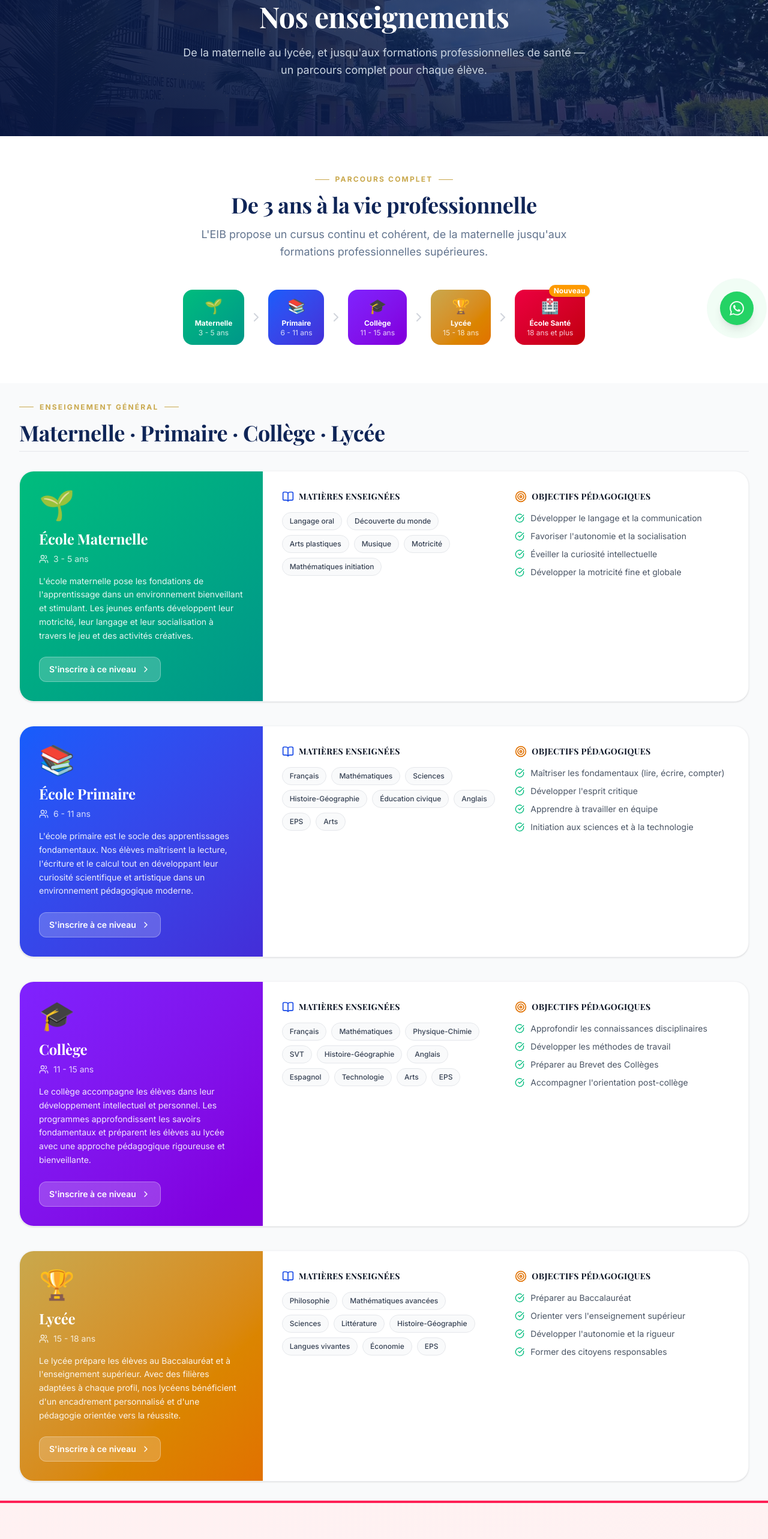
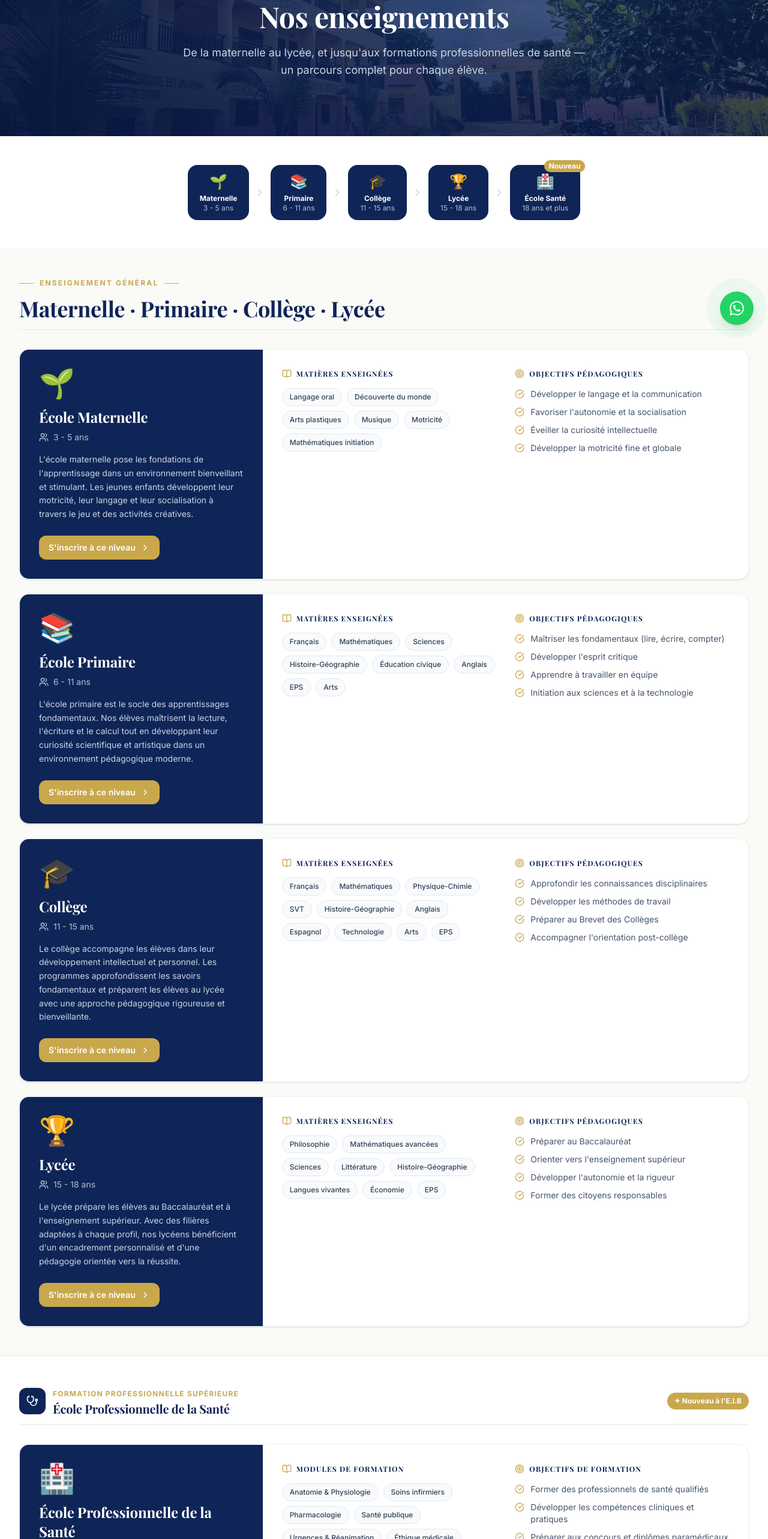
Before and after one commit to Barry-webdev/EIB-School, a Next.js app in the folder Frontend/: page /enseignements in a window 1280 px wide. Shown: the part 234-2800 px from the top of the page at 60% size. Built offline with nearby package versions, Linux system fonts and the light colour scheme.

Commit message:
refactor: enseignements et inscriptions - couleurs uniformes navy/gold

```diff
--- a/Frontend/src/app/enseignements/page.tsx
+++ b/Frontend/src/app/enseignements/page.tsx
@@ -10,6 +10,7 @@ import {
   ChevronRight,
   Target,
   Stethoscope,
+  GraduationCap,
 } from "lucide-react";
 
 export const metadata: Metadata = {
@@ -19,10 +20,7 @@ export const metadata: Metadata = {
 };
 
 export default function EnseignementsPage() {
-  // Séparer les niveaux scolaires classiques de l'école professionnelle
-  const niveauxScolaires = educationLevels.filter(
-    (l) => l.id !== "ecole-sante"
-  );
+  const niveauxScolaires = educationLevels.filter((l) => l.id !== "ecole-sante");
   const ecoleSante = educationLevels.find((l) => l.id === "ecole-sante");
 
   return (
@@ -33,38 +31,26 @@ export default function EnseignementsPage() {
         subtitle="De la maternelle au lycée, et jusqu'aux formations professionnelles de santé — un parcours complet pour chaque élève."
       />
 
-      {/* Progression visuelle */}
-      <section className="py-16 bg-white">
+      {/* Frise de progression */}
+      <section className="py-12 bg-white border-b border-slate-100">
         <div className="max-w-7xl mx-auto px-4 sm:px-6 lg:px-8">
-          <div className="text-center max-w-3xl mx-auto mb-12">
-            <SectionTitle
-              pretitle="Parcours complet"
-              title="De 3 ans à la vie professionnelle"
-              subtitle="L'EIB propose un cursus continu et cohérent, de la maternelle jusqu'aux formations professionnelles supérieures."
-            />
-          </div>
-
-          {/* Frise de progression */}
           <div className="flex flex-col sm:flex-row items-center justify-center gap-2 sm:gap-0 flex-wrap">
             {educationLevels.map((level, i) => (
               <div key={level.id} className="flex items-center">
                 <div className="relative">
-                  <div
-                    className={`bg-gradient-to-br ${level.color} text-white rounded-2xl px-5 py-3 text-center min-w-[90px]`}
-                  >
+                  <div className="bg-[#0f2557] text-white rounded-2xl px-5 py-3 text-center min-w-[90px] hover:bg-[#142f85] transition-colors">
                     <div className="text-2xl mb-1">{level.icon}</div>
                     <p className="font-bold text-xs">{level.shortName}</p>
-                    <p className="text-white/80 text-xs">{level.ageRange}</p>
+                    <p className="text-white/70 text-xs">{level.ageRange}</p>
                   </div>
-                  {/* Badge "Nouveau" pour l'école de santé */}
                   {level.id === "ecole-sante" && (
-                    <span className="absolute -top-2 -right-2 bg-amber-500 text-white text-xs font-bold px-2 py-0.5 rounded-full shadow">
+                    <span className="absolute -top-2 -right-2 bg-[#c9a84c] text-white text-xs font-bold px-2 py-0.5 rounded-full shadow">
                       Nouveau
                     </span>
                   )}
                 </div>
                 {i < educationLevels.length - 1 && (
-                  <ChevronRight className="w-6 h-6 text-gray-300 mx-2 flex-shrink-0 rotate-90 sm:rotate-0" />
+                  <ChevronRight className="w-5 h-5 text-slate-300 mx-2 flex-shrink-0 rotate-90 sm:rotate-0" />
                 )}
               </div>
             ))}
@@ -72,76 +58,81 @@ export default function EnseignementsPage() {
         </div>
       </section>
 
-      {/* ── Niveaux scolaires classiques ── */}
-      <section className="py-8 bg-gray-50">
+      {/* ── Niveaux scolaires ── */}
+      <section className="py-12 bg-[#fafaf7]">
         <div className="max-w-7xl mx-auto px-4 sm:px-6 lg:px-8">
           <SectionTitle
             pretitle="Enseignement général"
             title="Maternelle · Primaire · Collège · Lycée"
             align="left"
-            className="mb-8 pb-2 border-b border-gray-200"
+            className="mb-8 pb-3 border-b border-slate-200"
           />
-          <div className="space-y-10 mt-8">
+          <div className="space-y-6 mt-8">
             {niveauxScolaires.map((level) => (
               <article
                 key={level.id}
                 id={level.id}
-                className="bg-white rounded-3xl shadow-sm border border-gray-100 overflow-hidden"
+                className="bg-white rounded-2xl border border-slate-100 shadow-sm overflow-hidden hover:shadow-md transition-shadow"
               >
                 <div className="grid grid-cols-1 lg:grid-cols-3">
-                  {/* En-tête coloré */}
-                  <div
-                    className={`bg-gradient-to-br ${level.color} p-8 text-white flex flex-col justify-between`}
-                  >
+                  {/* Colonne gauche — Navy uniforme */}
+                  <div className="bg-[#0f2557] p-8 text-white flex flex-col justify-between">
                     <div>
                       <div className="text-5xl mb-4">{level.icon}</div>
-                      <h2 className="text-2xl font-bold mb-2">{level.name}</h2>
-                      <div className="flex items-center gap-2 text-white/80 text-sm mb-4">
+                      <h2
+                        className="text-2xl font-bold mb-2"
+                        style={{ fontFamily: "'Playfair Display', Georgia, serif" }}
+                      >
+                        {level.name}
+                      </h2>
+                      <div className="flex items-center gap-2 text-white/70 text-sm mb-4">
                         <Users className="w-4 h-4" />
                         <span>{level.ageRange}</span>
                       </div>
-                      <p className="text-white/90 text-sm leading-relaxed">
+                      <p className="text-slate-300 text-sm leading-relaxed">
                         {level.description}
                       </p>
                     </div>
                     <Link
                       href="/inscriptions"
-                      className="mt-6 inline-flex items-center gap-2 bg-white/20 hover:bg-white/30 text-white font-semibold px-4 py-2.5 rounded-xl text-sm transition-colors border border-white/30 w-fit"
+                      className="mt-6 inline-flex items-center gap-2 bg-[#c9a84c] hover:bg-[#b08d35] text-white font-semibold px-4 py-2.5 rounded-xl text-sm transition-colors w-fit"
                     >
                       S&apos;inscrire à ce niveau
                       <ChevronRight className="w-4 h-4" />
                     </Link>
                   </div>
 
-                  {/* Contenu détaillé */}
+                  {/* Colonne droite — contenu */}
                   <div className="lg:col-span-2 p-8">
                     <div className="grid grid-cols-1 sm:grid-cols-2 gap-8">
+                      {/* Matières */}
                       <div>
-                        <h3 className="flex items-center gap-2 font-bold text-gray-900 mb-4 text-sm uppercase tracking-wide">
-                          <BookOpen className="w-5 h-5 text-blue-700" />
+                        <h3 className="flex items-center gap-2 font-bold text-[#0f2557] mb-4 text-xs uppercase tracking-widest">
+                          <BookOpen className="w-4 h-4 text-[#c9a84c]" />
                           Matières enseignées
                         </h3>
                         <div className="flex flex-wrap gap-2">
                           {level.subjects.map((subject, i) => (
                             <span
                               key={i}
-                              className="px-3 py-1.5 bg-gray-50 border border-gray-200 rounded-full text-xs text-gray-700 font-medium"
+                              className="px-3 py-1.5 bg-slate-50 border border-slate-200 rounded-full text-xs text-slate-700 font-medium"
                             >
                               {subject}
                             </span>
                           ))}
                         </div>
                       </div>
+                      {/* Objectifs */}
                       <div>
-                        <h3 className="flex items-center gap-2 font-bold text-gray-900 mb-4 text-sm uppercase tracking-wide">
-                          <Target className="w-5 h-5 text-amber-600" />
+                        <h3 className="flex items-center gap-2 font-bold text-[#0f2557] mb-4 text-xs uppercase tracking-widest">
+                          <Target className="w-4 h-4 text-[#c9a84c]" />
                           Objectifs pédagogiques
                         </h3>
                         <ul className="space-y-2.5">
                           {level.objectives.map((obj, i) => (
                             <li key={i} className="flex items-start gap-2.5">
-                              <CheckCircle className="w-4 h-4 text-emerald-500 flex-shrink-0 mt-0.5" />
-                              <span className="text-gray-600 text-sm">{obj}</span>
+                              <CheckCircle className="w-4 h-4 text-[#c9a84c] flex-shrink-0 mt-0.5" />
+                              <span className="text-slate-600 text-sm">{obj}</span>
                             </li>
                           ))}
                         </ul>
@@ -157,49 +148,52 @@ export default function EnseignementsPage() {
 
       {/* ── École Professionnelle de la Santé ── */}
       {ecoleSante && (
-        <section
-          id={ecoleSante.id}
-          className="py-16 bg-gradient-to-br from-rose-50 to-red-50 border-t-4 border-rose-500"
-        >
+        <section id={ecoleSante.id} className="py-12 bg-white border-t border-slate-200">
           <div className="max-w-7xl mx-auto px-4 sm:px-6 lg:px-8">
             {/* En-tête section */}
-            <div className="flex flex-col sm:flex-row sm:items-center gap-4 mb-10">
+            <div className="flex flex-col sm:flex-row sm:items-center gap-4 mb-8 pb-3 border-b border-slate-200">
               <div className="flex items-center gap-3">
-                <div className="w-12 h-12 bg-gradient-to-br from-rose-500 to-red-600 rounded-2xl flex items-center justify-center shadow-lg">
-                  <Stethoscope className="w-6 h-6 text-white" />
+                <div className="w-11 h-11 bg-[#0f2557] rounded-xl flex items-center justify-center shadow-sm">
+                  <Stethoscope className="w-5 h-5 text-white" />
                 </div>
                 <div>
-                  <span className="text-xs font-bold uppercase tracking-widest text-rose-600 block">
+                  <span className="text-xs font-bold uppercase tracking-widest text-[#c9a84c]">
                     Formation professionnelle supérieure
                   </span>
-                  <h2 className="text-2xl font-bold text-gray-900">
+                  <h2
+                    className="text-xl font-bold text-[#0f2557]"
+                    style={{ fontFamily: "'Playfair Display', Georgia, serif" }}
+                  >
                     École Professionnelle de la Santé
                   </h2>
                 </div>
               </div>
-              <span className="sm:ml-auto inline-flex items-center gap-1.5 bg-amber-500 text-white text-xs font-bold px-3 py-1.5 rounded-full shadow">
-                ✦ Nouveau à l&apos;EIB
+              <span className="sm:ml-auto inline-flex items-center gap-1.5 bg-[#c9a84c] text-white text-xs font-bold px-3 py-1.5 rounded-full">
+                ✦ Nouveau à l&apos;E.I.B
               </span>
             </div>
 
-            {/* Carte principale */}
-            <div className="bg-white rounded-3xl shadow-md border border-rose-100 overflow-hidden">
+            {/* Carte santé — même style Navy */}
+            <div className="bg-white rounded-2xl border border-slate-100 shadow-sm overflow-hidden">
               <div className="grid grid-cols-1 lg:grid-cols-3">
-                {/* Colonne gauche — présentation */}
-                <div className="bg-gradient-to-br from-rose-600 to-red-700 p-8 text-white flex flex-col justify-between">
+                <div className="bg-[#0f2557] p-8 text-white flex flex-col justify-between">
                   <div>
                     <div className="text-5xl mb-4">{ecoleSante.icon}</div>
-                    <h3 className="text-2xl font-bold mb-2">{ecoleSante.name}</h3>
-                    <div className="flex items-center gap-2 text-white/80 text-sm mb-4">
+                    <h3
+                      className="text-2xl font-bold mb-2"
+                      style={{ fontFamily: "'Playfair Display', Georgia, serif" }}
+                    >
+                      {ecoleSante.name}
+                    </h3>
+                    <div className="flex items-center gap-2 text-white/70 text-sm mb-4">
                       <Users className="w-4 h-4" />
                       <span>{ecoleSante.ageRange}</span>
                     </div>
-                    <p className="text-white/90 text-sm leading-relaxed mb-4">
+                    <p className="text-slate-300 text-sm leading-relaxed mb-4">
                       {ecoleSante.description}
                     </p>
-                    {/* Prérequis */}
-                    <div className="bg-white/10 border border-white/20 rounded-xl p-4">
-                      <p className="text-xs font-bold uppercase tracking-wide text-white/70 mb-2">
+                    <div className="bg-white/10 border border-white/20 rounded-xl p-3">
+                      <p className="text-xs font-bold uppercase tracking-wide text-white/60 mb-1">
                         Condition d&apos;accès
                       </p>
                       <p className="text-white text-sm font-medium">
@@ -209,45 +203,41 @@ export default function EnseignementsPage() {
                   </div>
                   <Link
                     href="/inscriptions"
-                    className="mt-6 inline-flex items-center gap-2 bg-white text-rose-600 hover:bg-rose-50 font-bold px-4 py-2.5 rounded-xl text-sm transition-colors w-fit shadow"
+                    className="mt-6 inline-flex items-center gap-2 bg-[#c9a84c] hover:bg-[#b08d35] text-white font-bold px-4 py-2.5 rounded-xl text-sm transition-colors w-fit"
                   >
                     S&apos;inscrire à l&apos;école de santé
                     <ChevronRight className="w-4 h-4" />
                   </Link>
                 </div>
 
-                {/* Colonne droite — matières + objectifs */}
                 <div className="lg:col-span-2 p-8">
                   <div className="grid grid-cols-1 sm:grid-cols-2 gap-8">
-                    {/* Modules de formation */}
                     <div>
-                      <h3 className="flex items-center gap-2 font-bold text-gray-900 mb-4 text-sm uppercase tracking-wide">
-                        <BookOpen className="w-5 h-5 text-rose-600" />
+                      <h3 className="flex items-center gap-2 font-bold text-[#0f2557] mb-4 text-xs uppercase tracking-widest">
+                        <BookOpen className="w-4 h-4 text-[#c9a84c]" />
                         Modules de formation
                       </h3>
                       <div className="flex flex-wrap gap-2">
                         {ecoleSante.subjects.map((subject, i) => (
                           <span
                             key={i}
-                            className="px-3 py-1.5 bg-rose-50 border border-rose-200 rounded-full text-xs text-rose-700 font-medium"
+                            className="px-3 py-1.5 bg-slate-50 border border-slate-200 rounded-full text-xs text-slate-700 font-medium"
                           >
                             {subject}
                           </span>
                         ))}
                       </div>
                     </div>
-
-                    {/* Objectifs */}
                     <div>
-                      <h3 className="flex items-center gap-2 font-bold text-gray-900 mb-4 text-sm uppercase tracking-wide">
-                        <Target className="w-5 h-5 text-rose-600" />
+                      <h3 className="flex items-center gap-2 font-bold text-[#0f2557] mb-4 text-xs uppercase tracking-widest">
+                        <Target className="w-4 h-4 text-[#c9a84c]" />
                         Objectifs de formation
                       </h3>
                       <ul className="space-y-2.5">
                         {ecoleSante.objectives.map((obj, i) => (
                           <li key={i} className="flex items-start gap-2.5">
-                            <CheckCircle className="w-4 h-4 text-rose-500 flex-shrink-0 mt-0.5" />
-                            <span className="text-gray-600 text-sm">{obj}</span>
+                            <CheckCircle className="w-4 h-4 text-[#c9a84c] flex-shrink-0 mt-0.5" />
+                            <span className="text-slate-600 text-sm">{obj}</span>
                           </li>
                         ))}
                       </ul>
@@ -255,27 +245,26 @@ export default function EnseignementsPage() {
                   </div>
 
                   {/* Débouchés */}
-                  <div className="mt-8 pt-6 border-t border-gray-100">
-                    <h3 className="font-bold text-gray-900 text-sm uppercase tracking-wide mb-4">
-                      🩺 Débouchés professionnels
+                  <div className="mt-8 pt-6 border-t border-slate-100">
+                    <h3 className="font-bold text-[#0f2557] text-xs uppercase tracking-widest mb-4 flex items-center gap-2">
+                      <GraduationCap className="w-4 h-4 text-[#c9a84c]" />
+                      Débouchés professionnels
                     </h3>
                     <div className="grid grid-cols-2 sm:grid-cols-3 gap-2">
                       {[
-                        "Infirmier(ère) diplômé(e)",
-                        "Aide-soignant(e)",
+                        "Infirmier(ère) d'État",
+                        "Sage-Femme d'État",
                         "Technicien de laboratoire",
-                        "Agent de santé communautaire",
+                        "Agent de santé (TSC)",
+                        "Agent Technique (ATS)",
                         "Assistant médical",
-                        "Sage-femme",
                       ].map((job, i) => (
                         <div
                           key={i}
-                          className="flex items-center gap-2 bg-rose-50 border border-rose-100 rounded-lg px-3 py-2"
+                          className="flex items-center gap-2 bg-slate-50 border border-slate-200 rounded-lg px-3 py-2"
                         >
-                          <span className="w-1.5 h-1.5 rounded-full bg-rose-500 flex-shrink-0" />
-                          <span className="text-xs text-gray-700 font-medium">
-                            {job}
-                          </span>
+                          <span className="w-1.5 h-1.5 rounded-full bg-[#c9a84c] flex-shrink-0" />
+                          <span className="text-xs text-slate-700 font-medium">{job}</span>
                         </div>
                       ))}
                     </div>
@@ -287,26 +276,28 @@ export default function EnseignementsPage() {
         </section>
       )}
 
-      {/* CTA Inscription */}
-      <section className="py-16 bg-amber-500">
+      {/* CTA */}
+      <section className="py-14 bg-[#0f2557]">
         <div className="max-w-4xl mx-auto px-4 sm:px-6 lg:px-8 text-center">
-          <h2 className="text-3xl font-bold text-white mb-4">
-            Prêt à rejoindre l&apos;EIB ?
+          <h2
+            className="text-3xl font-bold text-white mb-4"
+            style={{ fontFamily: "'Playfair Display', Georgia, serif" }}
+          >
+            Prêt à rejoindre l&apos;E.I.B ?
           </h2>
-          <p className="text-amber-100 text-lg mb-8">
-            Les inscriptions sont ouvertes pour tous les niveaux, de la
-            maternelle à l&apos;École Professionnelle de la Santé.
+          <p className="text-slate-300 text-base mb-8">
+            Les inscriptions sont ouvertes pour tous les niveaux.
           </p>
           <div className="flex flex-col sm:flex-row gap-4 justify-center">
             <Link
               href="/inscriptions"
-              className="bg-white text-amber-600 font-bold px-8 py-3.5 rounded-xl hover:bg-amber-50 transition-colors shadow-lg"
+              className="bg-[#c9a84c] hover:bg-[#b08d35] text-white font-bold px-8 py-3.5 rounded-xl transition-colors shadow-lg"
             >
               Voir les inscriptions
             </Link>
             <Link
               href="/contact"
-              className="border-2 border-white text-white font-bold px-8 py-3.5 rounded-xl hover:bg-white/10 transition-colors"
+              className="border-2 border-white/30 hover:border-white/60 text-white font-bold px-8 py-3.5 rounded-xl transition-all"
             >
               Nous contacter
             </Link>
--- a/Frontend/src/app/inscriptions/page.tsx
+++ b/Frontend/src/app/inscriptions/page.tsx
@@ -97,8 +97,8 @@ const feesEnseignementGeneral = [
     t2: "300 000 GNF",
     t3: "300 000 GNF",
     annuel: "900 000 GNF",
-    color: "bg-white hover:bg-slate-50",
-    badge: "bg-[#0f2557]/8 text-[#0f2557]",
+    color: "bg-white hover:bg-slate-50 transition-colors",
+    badge: "bg-[#0f2557]/10 text-[#0f2557] font-bold",
   },
   {
     num: 2,
@@ -108,8 +108,8 @@ const feesEnseignementGeneral = [
     t2: "330 000 GNF",
     t3: "330 000 GNF",
     annuel: "990 000 GNF",
-    color: "bg-slate-50 hover:bg-slate-100",
-    badge: "bg-[#0f2557]/8 text-[#0f2557]",
+    color: "bg-slate-50 hover:bg-slate-100 transition-colors",
+    badge: "bg-[#0f2557]/10 text-[#0f2557] font-bold",
   },
   {
     num: 3,
@@ -119,8 +119,8 @@ const feesEnseignementGeneral = [
     t2: "450 000 GNF",
     t3: "450 000 GNF",
     annuel: "1 350 000 GNF",
-    color: "bg-white hover:bg-slate-50",
-    badge: "bg-[#0f2557]/8 text-[#0f2557]",
+    color: "bg-white hover:bg-slate-50 transition-colors",
+    badge: "bg-[#0f2557]/10 text-[#0f2557] font-bold",
   },
   {
     num: 4,
@@ -130,8 +130,8 @@ const feesEnseignementGeneral = [
     t2: "510 000 GNF",
     t3: "510 000 GNF",
     annuel: "1 530 000 GNF",
-    color: "bg-slate-50 hover:bg-slate-100",
-    badge: "bg-[#0f2557]/8 text-[#0f2557]",
+    color: "bg-slate-50 hover:bg-slate-100 transition-colors",
+    badge: "bg-[#0f2557]/10 text-[#0f2557] font-bold",
   },
 ];
 
@@ -252,7 +252,7 @@ export default function InscriptionsPage() {
               </thead>
               <tbody className="divide-y divide-gray-100">
                 {feesEnseignementGeneral.map((fee) => (
-                  <tr key={fee.num} className={`${fee.color} hover:brightness-95 transition-all`}>
+                  <tr key={fee.num} className="bg-white hover:bg-slate-50 transition-colors">
                     <td className="px-4 py-4 text-center">
                       <span className={`w-7 h-7 rounded-full flex items-center justify-center text-xs font-bold mx-auto ${fee.badge}`}>
                         {fee.num}
@@ -344,7 +344,7 @@ export default function InscriptionsPage() {
                     <td className="px-4 py-4 text-center text-gray-700 text-sm">
                       {fee.t3}
                     </td>
-                    <td className="px-4 py-4 text-center font-extrabold text-[#0f2557] text-sm bg-[#c9a84c]/10">
+                    <td className="px-4 py-4 text-center font-extrabold text-[#0f2557] text-sm bg-[#c9a84c]/15">
                       {fee.annuel}
                     </td>
                   </tr>
@@ -389,7 +389,7 @@ export default function InscriptionsPage() {
                   { num: 3, icon: "🔬", level: "Technicien de Laboratoire",   t1: "1 800 000 GNF", t2: "1 000 000 GNF", annuel: "2 800 000 GNF", color: "bg-amber-50", badge: "bg-amber-100 text-amber-800" },
                   { num: 4, icon: "🏥", level: "TSC / ATS",                   t1: "1 600 000 GNF", t2: "1 000 000 GNF", annuel: "2 600 000 GNF", color: "bg-slate-50", badge: "bg-slate-100 text-slate-800" },
                 ].map((fee) => (
-                  <tr key={fee.num} className={`${fee.color} hover:brightness-95 transition-all`}>
+                  <tr key={fee.num} className="bg-white hover:bg-slate-50 transition-colors">
                     <td className="px-4 py-4 text-center">
                       <span className={`w-7 h-7 rounded-full flex items-center justify-center text-xs font-bold mx-auto ${fee.badge}`}>
                         {fee.num}
@@ -403,7 +403,7 @@ export default function InscriptionsPage() {
                     </td>
                     <td className="px-4 py-4 text-center text-gray-700 text-sm font-medium">{fee.t1}</td>
                     <td className="px-4 py-4 text-center text-gray-700 text-sm">{fee.t2}</td>
-                    <td className="px-4 py-4 text-center font-extrabold text-[#0f2557] text-sm bg-[#c9a84c]/10">{fee.annuel}</td>
+                    <td className="px-4 py-4 text-center font-extrabold text-[#0f2557] text-sm bg-[#c9a84c]/15">{fee.annuel}</td>
                   </tr>
                 ))}
               </tbody>
```
